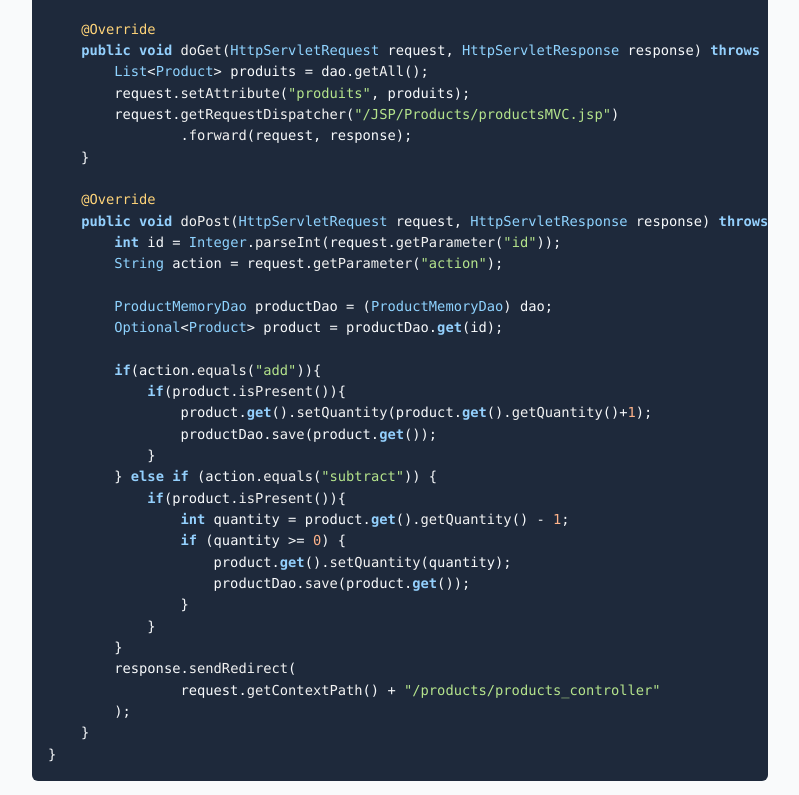
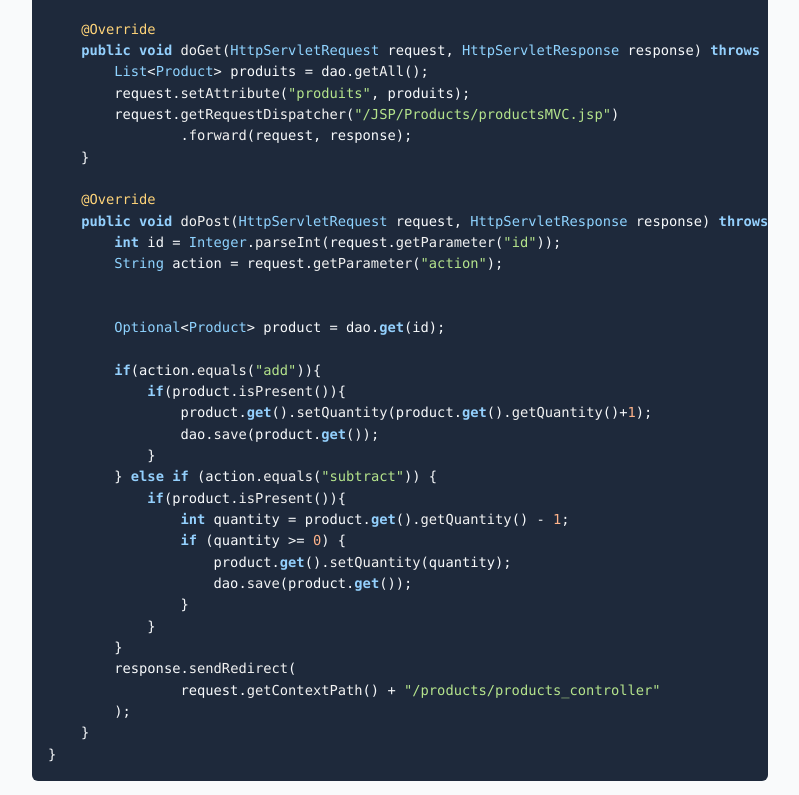
Before and after one commit to im-midnight/BUT-INFO, a plain HTML site: page pages/web/TD/Jsp/td-jsp.html in a window 1280 px wide. Shown: the part 6862-7657 px from the top of the page, without its empty margins (240-1039 px from the left). Drawn offline with Linux system fonts and the light colour scheme.

Commit message:
modif jsp

```diff
--- a/pages/web/TD/Jsp/td-jsp.html
+++ b/pages/web/TD/Jsp/td-jsp.html
@@ -316,20 +316,20 @@ public class ProductController extends HttpServlet {
         int id = Integer.parseInt(request.getParameter("id"));
         String action = request.getParameter("action");
 
-        ProductMemoryDao productDao = (ProductMemoryDao) dao;
-        Optional&lt;Product&gt; product = productDao.get(id);
+
+        Optional&lt;Product&gt; product = dao.get(id);
 
         if(action.equals("add")){
             if(product.isPresent()){
                 product.get().setQuantity(product.get().getQuantity()+1);
-                productDao.save(product.get());
+                dao.save(product.get());
             }
         } else if (action.equals("subtract")) {
             if(product.isPresent()){
                 int quantity = product.get().getQuantity() - 1;
                 if (quantity &gt;= 0) {
                     product.get().setQuantity(quantity);
-                    productDao.save(product.get());
+                    dao.save(product.get());
                 }
             }
         }
```
